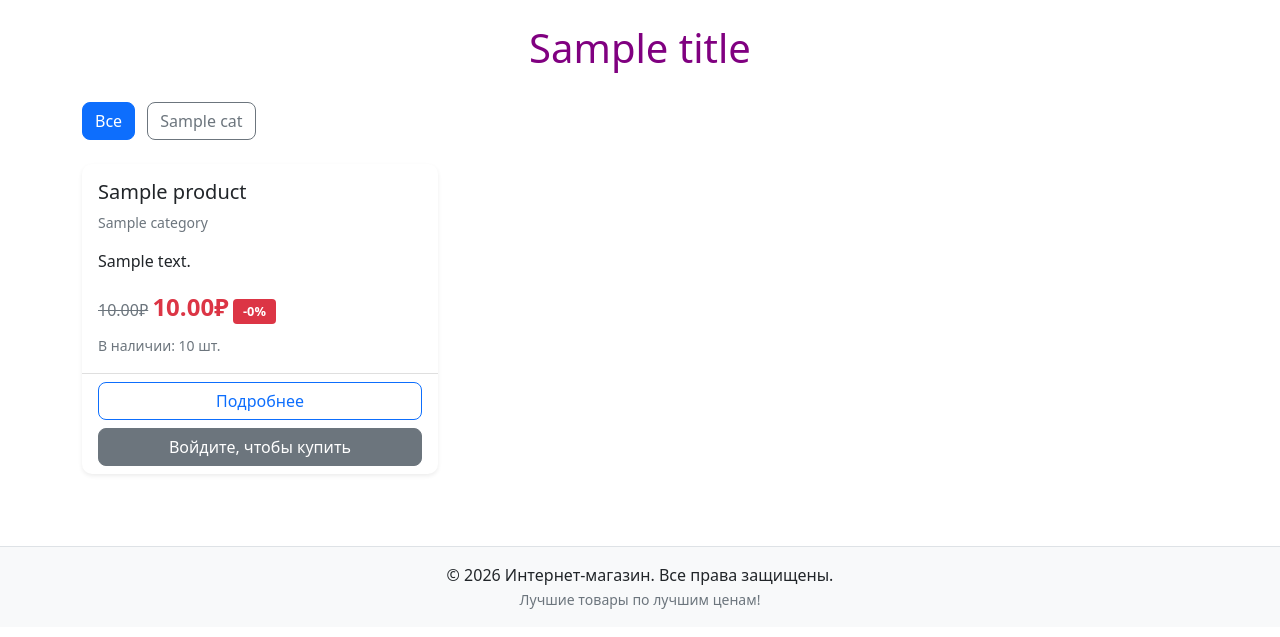
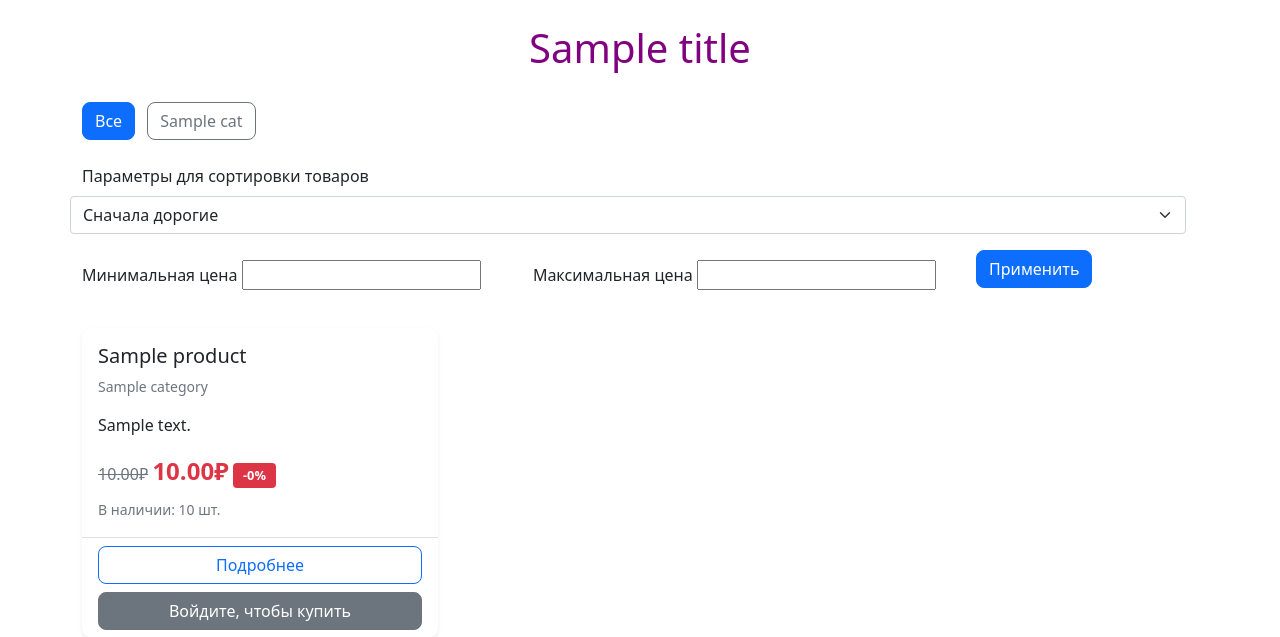
Before and after one commit to DmitriiRobotics20236/WEB, a Flask app: template templates/catalog.html in a window 1280 px wide. Shown: the part 62-699 px from the top of the page. Before the commit the page ends 671 px from the top, so only its background shows below. Run offline with Flask 3, Linux system fonts and the light colour scheme; tables that the repository leaves empty hold one stand-in row (values such as "Sample post"); the template is opened without the code that fills it: values that come from a table or form of the project are taken from there, most other values are stand-ins (such as "Sample title", 1, 10 or a date in 2020).

Commit message:
Float has been changed to Decimal(more accuracy, never use float for money), base sort and filter has been added to catalog

```diff
--- a/data/product.py
+++ b/data/product.py
@@ -26,4 +26,5 @@ class Product(SqlAlchemyBase):
     def __repr__(self):
         return f'<Product> {self.name} - {self.price}₽'
 
+
     # Модель товара (название, цена, описание)
--- a/data/users.py
+++ b/data/users.py
@@ -20,7 +20,7 @@ class User(SqlAlchemyBase, UserMixin):
                                      default=datetime.datetime.now)
     news = orm.relationship("News", back_populates='user')
     cart_items = orm.relationship("CartItem", back_populates='user')
-    money = sqlalchemy.Column(sqlalchemy.Integer, nullable=False, default=0)
+    money = sqlalchemy.Column(sqlalchemy.DECIMAL, nullable=False, default=0)
     products = orm.relationship("Product", back_populates="user")
     is_seller = sqlalchemy.Column(sqlalchemy.Boolean, nullable=False)
 
--- /dev/null
+++ b/forms/catalog_sort.py
@@ -0,0 +1,12 @@
+from flask_wtf import FlaskForm
+from wtforms import SubmitField
+from wtforms.fields.choices import SelectField
+from wtforms.fields.numeric import IntegerField, DecimalField
+from wtforms.validators import DataRequired, Optional
+
+
+class CatalogSortForm(FlaskForm):
+    price = SelectField("Параметры для сортировки товаров", choices=[(">", "Сначала дорогие"), ("<", "Сначала дешёвые")])
+    min_price = DecimalField("Минимальная цена", validators=[Optional()])
+    max_price = DecimalField("Максимальная цена", validators=[Optional()])
+    submit = SubmitField("Применить")
--- a/main.py
+++ b/main.py
@@ -1,5 +1,6 @@
 import datetime
 import os
+from decimal import Decimal
 
 from flask import (
     Flask,
@@ -25,6 +26,7 @@ from forms.profile import ProfileForm
 from forms.product import ProductForm
 from forms.add_money import AddMoneyForm
 from forms.submit_form import SubmitBuyForm
+from forms.catalog_sort import CatalogSortForm
 # для добавления APIs
 from apis.users_api import users_api
 from apis.news_api import news_api
@@ -90,23 +92,34 @@ def index():
     return render_template("index.html", **params)
 
 
-@app.route("/catalog")
+@app.route("/catalog", methods=["GET", "POST"])
 def catalog():
+    form = CatalogSortForm()
     db_sess = db_session.create_session()
-    products = db_sess.query(Product).all()
-
+    products = db_sess.query(Product).order_by(Product.price)
+    print(form.min_price.data)
+    if form.validate_on_submit():
+        if form.min_price.data is None:
+            form.min_price.data = products.first().price
+        if form.max_price.data is None:
+            form.max_price.data = products.all()[-1].price
+        products = products.filter(form.max_price.data >= Product.price, Product.price >= form.min_price.data).all()
+        if form.price.data == ">":
+            products.reverse()
+    else:
+        products = products.all()
+        form.min_price.data = products[0].price
+        form.max_price.data = products[-1].price
     category = request.args.get('category')  # Фильтрация по категории
     if category:
         products = [p for p in products if p.category == category]
-
     # Получаем уникальные категории
     categories = list(set([p.category for p in products if p.category]))
-
     return render_template("catalog.html",
                            title="Каталог товаров",
                            products=products,
                            categories=categories,
-                           current_category=category)
+                           current_category=category, form=form)
 
 
 @app.route("/product/<int:product_id>")
@@ -175,7 +188,7 @@ def cart():
     check_cart_counts()
     db_sess = db_session.create_session()
     if form.validate_on_submit():
-        summ = 0
+        summ = Decimal("0")
         for item in current_user.cart_items:
             summ += item.quantity * item.product.price
         if summ <= current_user.money:
--- a/templates/catalog.html
+++ b/templates/catalog.html
@@ -10,7 +10,16 @@
     <a href="/catalog?category={{ cat }}" class="btn {% if current_category == cat %}btn-primary{% else %}btn-outline-secondary{% endif %} me-2">{{ cat }}</a>
     {% endfor %}
 </div>
-
+<form method="post" class="mb-4">
+    {{ form.hidden_tag() }}
+    {{ form.price.label(class="form-label") }}
+    {{ form.price(class="form-select form-floating row mb-3") }}
+    {{ form.min_price.label() }}
+    {{ form.min_price(class="col me-5") }}
+    {{ form.max_price.label() }}
+    {{ form.max_price(class="col me-5") }}
+    {{ form.submit(class="btn btn-primary form-floating row mb-3 me-5") }}
+</form>
 <div class="row">
     {% for product in products %}
     <div class="col-md-4 mb-4">
```
Also changed, not shown: forms/product.py (+4 -3 lines).
